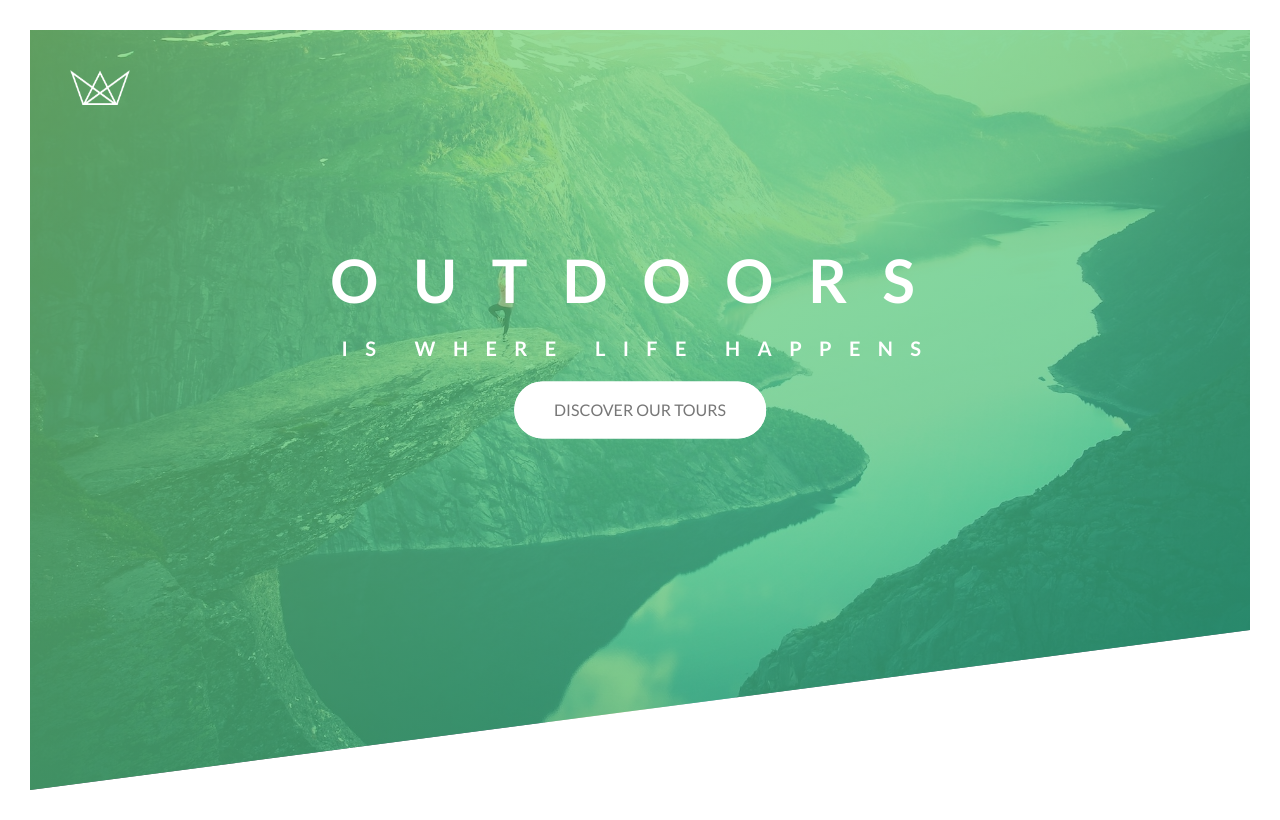
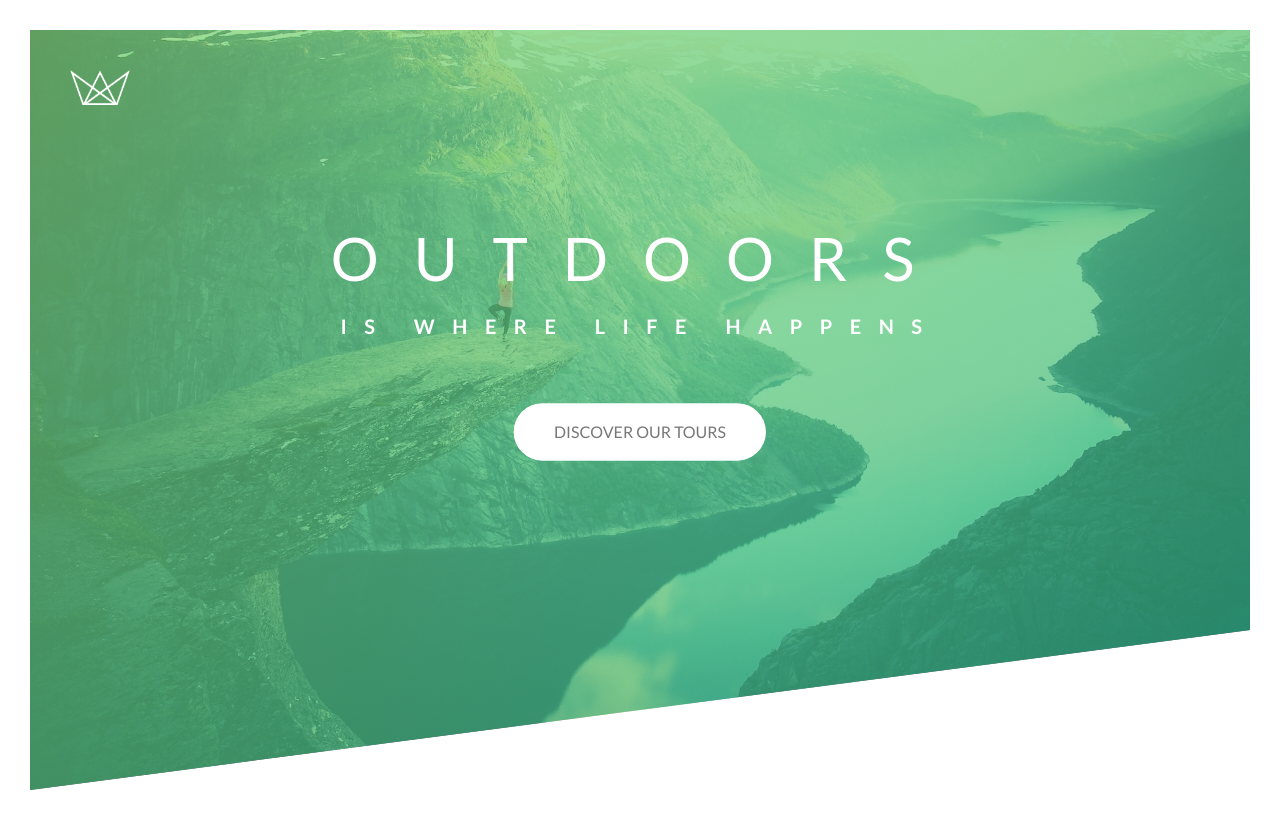
Before and after one commit to carlosmertens/hiking-tours, a Next.js app: page / in a window 1280 px wide. Built offline with nearby package versions, Linux system fonts and the light colour scheme.

Commit message:
feat: change px to rem on the source code

```diff
--- a/styles/globals.css
+++ b/styles/globals.css
@@ -7,24 +7,36 @@ Dark green: #28b485
 
 */
 
-* {
+/* ********** GLOBAL SETS AND RESETS ********** */
+
+*,
+*::after,
+*::before {
   margin: 0;
   padding: 0;
-  box-sizing: border-box;
+  box-sizing: inherit;
+}
+
+html {
+  font-size: 62.5%; /* Set root font-size */
 }
 
 body {
-  font-size: 16px;
+  /* Set with _app with Next js */
+  /* font-family: 'Lato', sans-serif; */
   font-weight: 400;
+  /* font-size: 16px; */
   line-height: 1.7;
   color: #777;
-  padding: 30px;
+  /* padding: 3rem; */
+  padding: 3rem 3rem 0 3rem;
+
+  box-sizing: border-box;
 }
 
 /* ********** HEADER COMPONENT ********** */
 
 .header {
-  position: relative;
   height: 95vh;
   background-image: linear-gradient(
       to right bottom,
@@ -34,18 +46,21 @@ body {
     url(../public/hero.jpg);
   background-size: cover;
   background-position: top;
+  position: relative;
+
   clip-path: polygon(0 0, 100% 0, 100% 75vh, 0 100%);
 }
 
 /* LOGO */
 .logo-box {
   position: absolute;
-  top: 40px;
-  left: 40px;
+  top: 4rem;
+  left: 4rem;
 }
 
 .logo {
-  /* No need to set height and width since we use Image from Nextjs */
+  /* Set with Image from Nextjs */
+  /* height: 35px; */
 }
 
 /* CENTER BOX */
@@ -63,21 +78,24 @@ body {
 .heading-primary {
   color: #fff;
   text-transform: uppercase;
+
   backface-visibility: hidden;
-  margin-bottom: 16px;
+  margin-bottom: 6rem;
 }
 
 .heading-primary-main {
   display: block;
-  font-size: 60px;
-  letter-spacing: 35px;
+  font-size: 6rem;
+  font-weight: 400;
+  letter-spacing: 3.5rem;
   animation: moveInLeft 2s ease-out;
 }
 
 .heading-primary-sub {
   display: block;
-  font-size: 20px;
-  letter-spacing: 17.4px;
+  font-size: 2rem;
+  font-weight: 700;
+  letter-spacing: 1.75rem;
   animation: moveInRight 2s ease-out;
 }
 
@@ -86,21 +104,22 @@ body {
 .btn:visited {
   text-transform: uppercase;
   text-decoration: none;
-  padding: 15px 40px;
+  padding: 1.5rem 4rem;
   display: inline-block;
-  border-radius: 100px;
+  border-radius: 10rem;
   transition: all 0.2s;
   position: relative;
+  font-size: 1.6rem;
 }
 
 .btn:hover {
   transform: translateY(-3px);
-  box-shadow: 0 10px 20px rgba(0, 0, 0, 0.2);
+  box-shadow: 0 1rem 2rem rgba(0, 0, 0, 0.2);
 }
 
 .btn:active {
   transform: translateY(-1px);
-  box-shadow: 0 5px 10px rgba(0, 0, 0, 0.2);
+  box-shadow: 0 0.5rem 1rem rgba(0, 0, 0, 0.2);
 }
 
 .btn-white {
@@ -113,7 +132,7 @@ body {
   display: inline-block;
   height: 100%;
   width: 100%;
-  border-radius: 100px;
+  border-radius: 10rem;
   position: absolute;
   top: 0;
   left: 0;
@@ -139,11 +158,11 @@ body {
 @keyframes moveInLeft {
   0% {
     opacity: 0;
-    transform: translateX(-100px);
+    transform: translateX(-10rem);
   }
 
   80% {
-    transform: translateX(10px);
+    transform: translateX(1rem);
   }
 
   100% {
@@ -155,11 +174,11 @@ body {
 @keyframes moveInRight {
   0% {
     opacity: 0;
-    transform: translateX(100px);
+    transform: translateX(10rem);
   }
 
   80% {
-    transform: translateX(-10px);
+    transform: translateX(-1rem);
   }
 
   100% {
@@ -171,7 +190,7 @@ body {
 @keyframes moveInBotton {
   0% {
     opacity: 0;
-    transform: translateY(50px);
+    transform: translateY(5rem);
   }
 
   100% {
```
